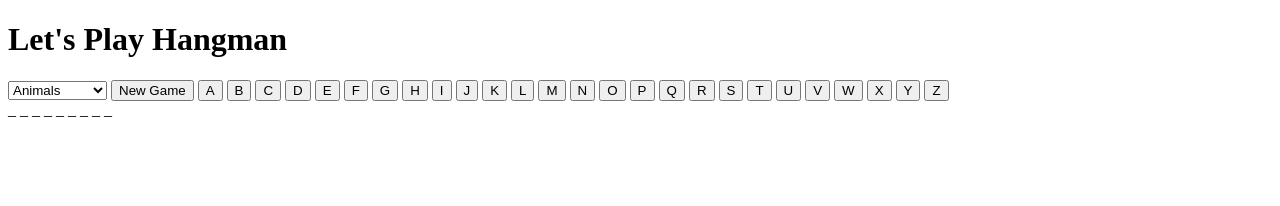
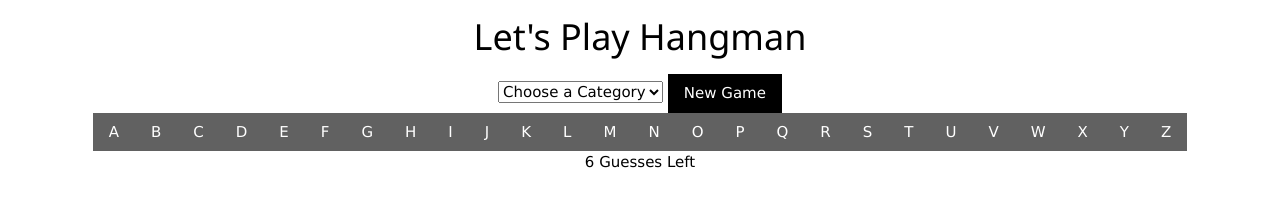
Before and after one commit to evafiedler/hangman, a plain HTML site: page index.html in a window 1280 px wide. Both pictures are taken after a click on the button "New Game". Drawn offline with nearby package versions, Linux system fonts and the light colour scheme.

Commit message:
You can do it!

```diff
--- a/index.html
+++ b/index.html
@@ -4,46 +4,32 @@
     <meta charset="UTF-8">
     <title>Hangman</title>
     <link rel="stylesheet" href="styles.css">
+    <link rel="stylesheet" href="https://www.w3schools.com/w3css/4/w3.css">
     <script src="script.js"></script>
 </head>
-<body>
+<body onload="setUp()">
+<div id="top">
     <h1>Let's Play Hangman</h1>
     <select id="option">
+        <option>Choose a Category</option>
         <option>Animals</option>
         <option>Places</option>
-    <option>Pirate Words</option>
         <option>Dead Poets</option>
+        <option>Religions</option>
     </select>
-<button onclick="startGame()">New Game</button>
+    <button onclick="startGame()" class="w3-button w3-black">New Game</button>
+    <br>
 
-<button onclick="guessLetter('a')">A</button>
-<button onclick="guessLetter('b')">B</button>
-<button onclick="guessLetter('c')">C</button>
-<button onclick="guessLetter('d')">D</button>
-<button onclick="guessLetter('e')">E</button>
-<button onclick="guessLetter('f')">F</button>
-<button onclick="guessLetter('g')">G</button>
-<button onclick="guessLetter('h')">H</button>
-<button onclick="guessLetter('i')">I</button>
-<button onclick="guessLetter('j')">J</button>
-<button onclick="guessLetter('k')">K</button>
-<button onclick="guessLetter('l')">L</button>
-<button onclick="guessLetter('m')">M</button>
-<button onclick="guessLetter('n')">N</button>
-<button onclick="guessLetter('o')">O</button>
-<button onclick="guessLetter('p')">P</button>
-<button onclick="guessLetter('q')">Q</button>
-<button onclick="guessLetter('r')">R</button>
-<button onclick="guessLetter('s')">S</button>
-<button onclick="guessLetter('t')">T</button>
-<button onclick="guessLetter('u')">U</button>
-<button onclick="guessLetter('v')">V</button>
-<button onclick="guessLetter('w')">W</button>
-<button onclick="guessLetter('x')">X</button>
-<button onclick="guessLetter('y')">Y</button>
-<button onclick="guessLetter('z')">Z</button>
+    <div id="buttonDiv"></div>
 
+
+</div>
+
+<div id="bottom">
+    <div id="guesses"></div>
+    <div id="guessedLetters"></div>
     <div id="word"></div>
     <div id="end"></div>
+</div>
 </body>
 </html>
--- a/script.js
+++ b/script.js
@@ -1,30 +1,51 @@
 var word = "";
-var animals = ["dog","cat","mouse","alligator","peacock","cow","platypus","dolphin","freddie"];
-var places = ["mars","canada","maine","honolulu","berkeley"];
-var pirate = ["arrr","landlubber","matey","ahoy"];
-var poet = ["poe","shakespeare"];
+var animals = ["dog","cat","mouse","alligator","peacock","cow","platypus","dolphin","freddie","squirrel","centipede","leopard","giraffe"];
+var places = ["mars","canada","maine","honolulu","berkeley","babylon","kazakhstan","zimbabwe","oslo","constantinople","sumeria","persia"];
+var poet = ["poe","shakespeare","frost","brooks","dickinson","angelou","hughes","silverstein","wilde","eliot","stevenson"];
+var religion = ["zoroastrianism","christianity","judaism","islam","jainism"];
+var alphabet = ["a","b","c","d","e","f","g","h","i","j","k","l","m","n","o","p","q","r","s","t","u","v","w","x","y","z"];
 var guesses = 6;
-var guessedLetters = [];
+var guessedLetters = "";
+
+function setUp(){
+    for(var i = 0; i < alphabet.length; i++){
+        var button = document.createElement("button");
+        button.innerHTML = alphabet[i].toUpperCase();
+        button.setAttribute("id", alphabet[i]);
+        button.setAttribute("class", "w3-button w3-dark-grey");
+        button.setAttribute("onClick", "guessLetter(this.id)");
+        document.getElementById("buttonDiv").appendChild(button);
+    }
+}
 
 function startGame(){
+    word = "";
+    guesses = 6;
+    guessedLetters = [];
+    document.getElementById("guessedLetters").innerHTML = "";
+    document.getElementById("end").innerHTML = "";
+    for(var a = 0; a < alphabet.length; a++){
+        document.getElementById(alphabet[a]).disabled = false;
+    }
+
     var opt = document.getElementById("option").value;
-    if(opt == "Animals"){
+    if(opt === "Animals"){
         word = animals[Math.floor(Math.random() * animals.length)];
-    }else if(opt == "Places"){
+    }else if(opt === "Places"){
         word = places[Math.floor(Math.random() * places.length)];
-    }else if(opt == "Pirate Words"){
-        word = pirate[Math.floor(Math.random() * pirate.length)];
-    }else if(opt == "Dead Poets"){
+    }else if(opt === "Religions"){
+        word = religion[Math.floor(Math.random() * religion.length)];
+    }else if(opt === "Dead Poets"){
         word = poet[Math.floor(Math.random() * poet.length)];
     }
+
     var blank = "";
     for(var i = 0; i < word.length; i++){
         blank += "_ ";
     }
+
     document.getElementById("word").innerHTML = blank;
-    /*word = "";
-    guesses = 6;
-    guessedLetters = [];*/
+    document.getElementById("guesses").innerHTML = guesses + " Guesses Left";
 }
 
 function printWord(){
@@ -40,18 +61,30 @@ function printWord(){
 }
 
 function guessLetter(letter){
-    if(word.indexOf(letter) == -1){
+    if(word.indexOf(letter) === -1){
         guesses--;
     }
+
+    document.getElementById(letter).disabled = true;
+    document.getElementById("guesses").innerHTML = guesses + " Guesses Left";
+
+
     if(guesses > 0){
         guessedLetters += letter;
+        document.getElementById("guessedLetters").innerHTML = guessedLetters;
         var answer = printWord();
         document.getElementById("word").innerHTML = answer;
-        if(answer.indexOf("_ ") == -1){
-            document.getElementById("end").innerHTML = "You Win!"
+        if(answer.indexOf("_ ") === -1){
+            document.getElementById("end").innerHTML = "You Win!";
+            for(var i = 0; i < alphabet.length; i++){
+                document.getElementById(alphabet[i]).disabled = true;
+            }
         }
     }else{
         document.getElementById("word").innerHTML = word;
         document.getElementById("end").innerHTML = "Game Over";
+        for(var a = 0; a < alphabet.length; a++){
+            document.getElementById(alphabet[a]).disabled = true;
+        }
     }
 }
--- a/styles.css
+++ b/styles.css
@@ -0,0 +1,5 @@
+#top,#bottom{
+    position: relative;
+    margin: auto;
+    text-align: center;
+}
```
Lines whose indentation alone changed are shown as unchanged.
